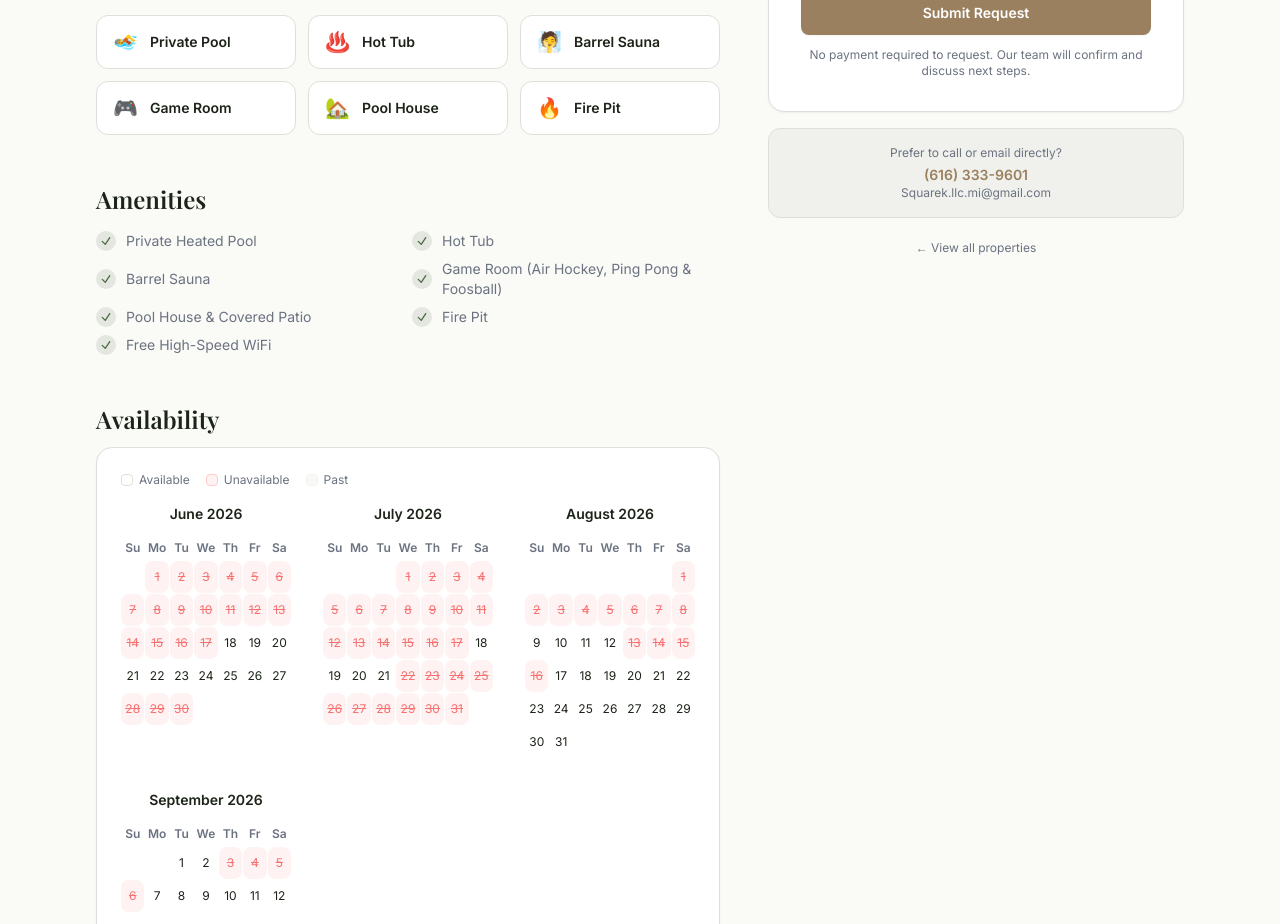
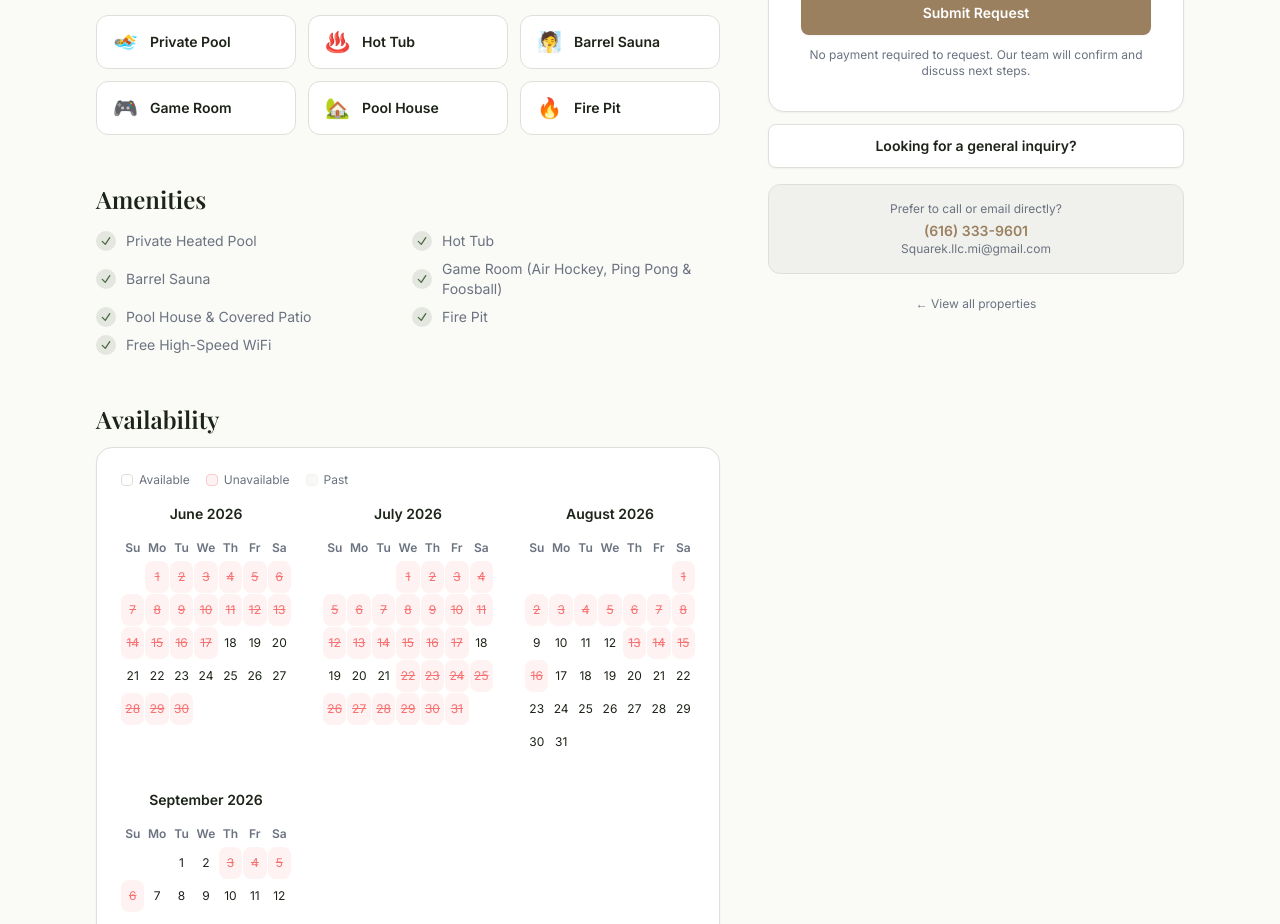
Before and after one commit to Nick-NGFsystems/SquareK-Vacations, a Next.js app: page /properties/blueberry-grand-retreat in a window 1280 px wide. Shown: the part 1380-2304 px from the top of the page. Built offline with nearby package versions, Linux system fonts and the light colour scheme; no server answers.

Commit message:
Add general inquiry button under booking form on property pages

```diff
--- a/app/properties/[slug]/page.tsx
+++ b/app/properties/[slug]/page.tsx
@@ -304,6 +304,12 @@ export default async function PropertyPage({ params }: Props) {
                 propertySlug={property.slug}
                 accentColor={accent}
               />
+              <Link
+                href="/contact"
+                className="mt-3 inline-flex w-full min-h-11 items-center justify-center rounded-lg border border-[var(--border)] bg-white font-body text-sm font-semibold text-[var(--text)] shadow-sm transition hover:bg-[var(--surface)]"
+              >
+                Looking for a general inquiry?
+              </Link>
               <div className="mt-4 rounded-xl border border-[var(--border)] bg-[var(--surface)] p-4 text-center">
                 <p
                   className="font-body text-xs text-[var(--muted)]"
```
